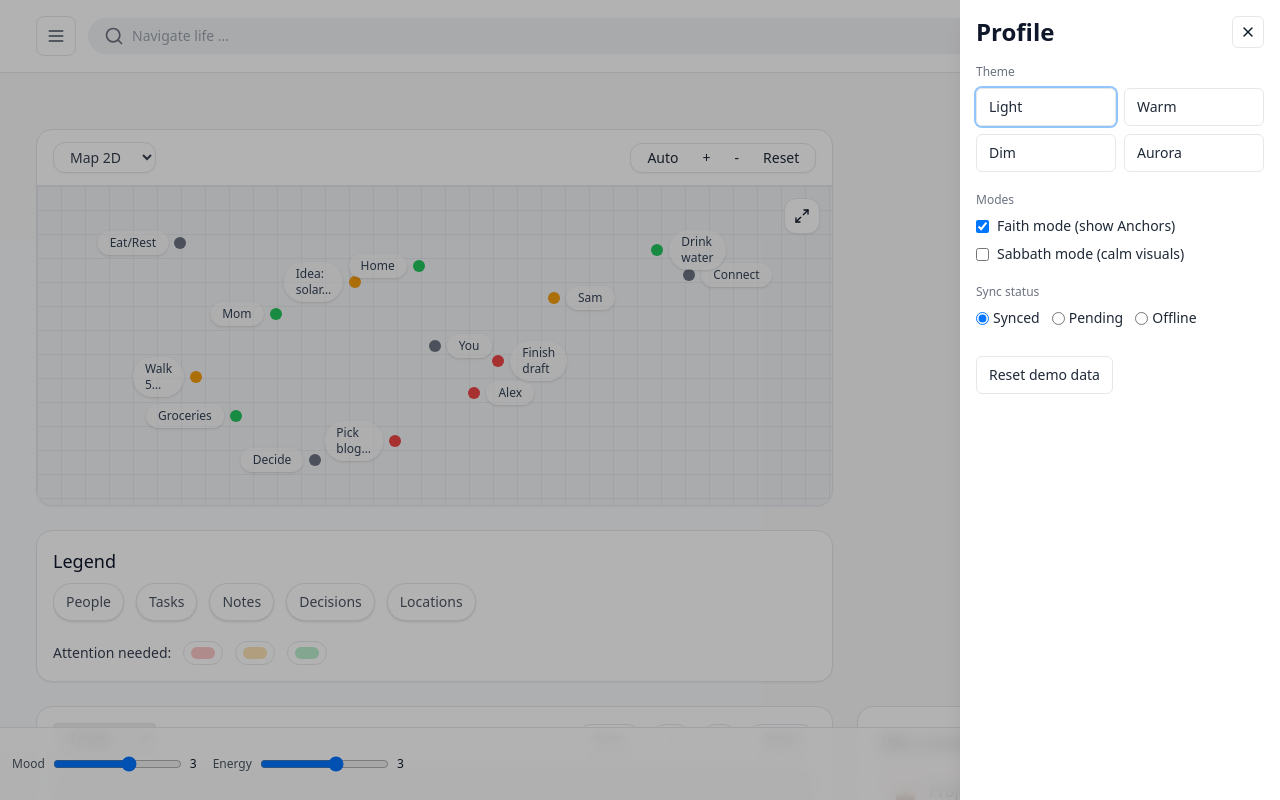
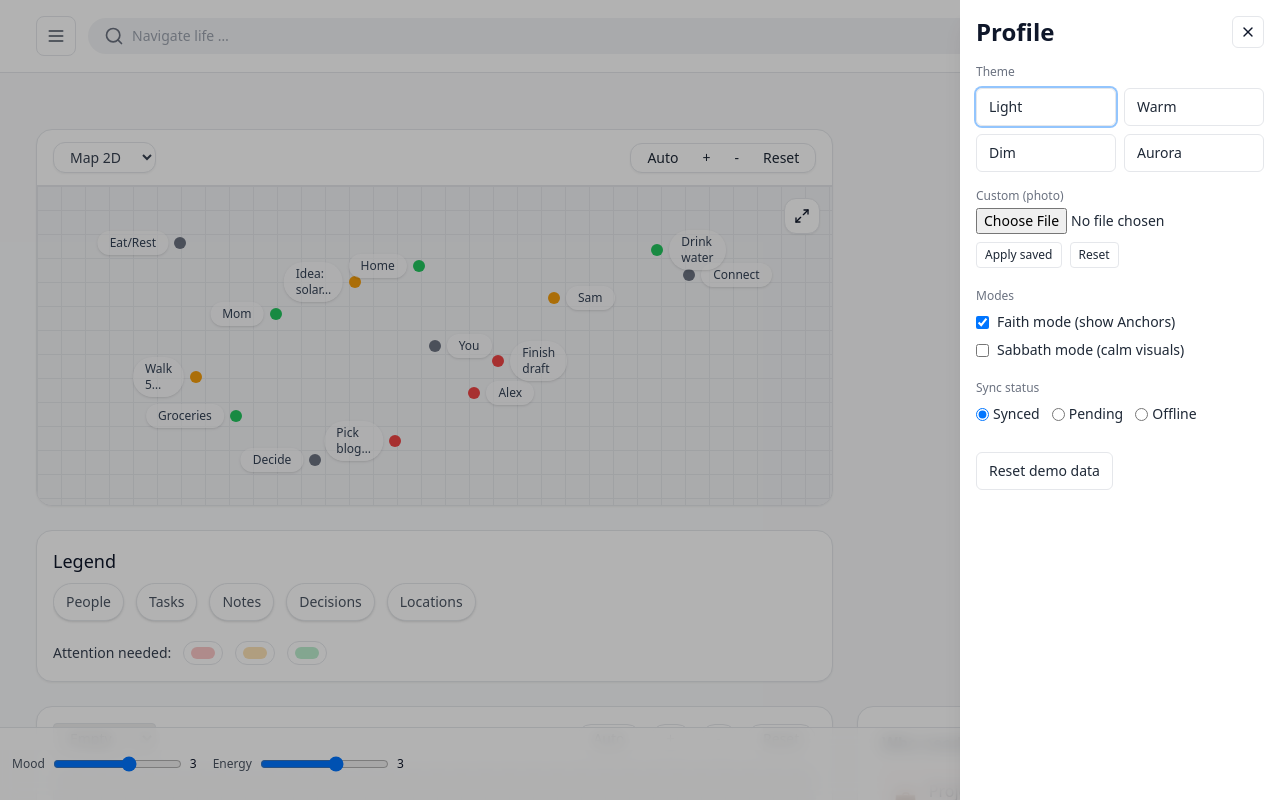
Before and after one commit to cferns/life-app, a React (Vite) app: page / in a window 1280 px wide. Both pictures are taken after a click on the button 1220 px from the left and 36 px from the top of the page. Shown: the top 800 px of the page. Built offline with nearby package versions, Linux system fonts and the light colour scheme.

Commit message:
feat(theme-custom): add custom photo theme extraction and persistence; expose in Profile drawer

```diff
--- a/src/ConsolidatedLifeTracker.tsx
+++ b/src/ConsolidatedLifeTracker.tsx
@@ -38,7 +38,20 @@ const ConsolidatedLifeTracker: React.FC = () => {
   const [faithModeEnabled, setFaithModeEnabled] = useState<boolean>(true);
   const [sabbathMode, setSabbathMode] = useState<boolean>(false);
   const [theme, setTheme] = useState<'light' | 'warm' | 'dim' | 'aurora'>(() => (localStorage.getItem('udn_theme') as any) || 'light');
-  useEffect(()=>{ document.body.setAttribute('data-theme', theme); localStorage.setItem('udn_theme', theme); }, [theme]);
+  useEffect(()=>{
+    const savedCustom = localStorage.getItem('udn_theme_custom');
+    if(theme === 'custom' && savedCustom){
+      try{ const {appBg,text,cardBg,cardBorder,pillBg} = JSON.parse(savedCustom);
+        document.body.style.setProperty('--app-bg', appBg);
+        document.body.style.setProperty('--text', text);
+        document.body.style.setProperty('--card-bg', cardBg);
+        document.body.style.setProperty('--card-border', cardBorder);
+        document.body.style.setProperty('--pill-bg', pillBg);
+      }catch{}
+    }
+    document.body.setAttribute('data-theme', theme);
+    localStorage.setItem('udn_theme', theme);
+  }, [theme]);
   const [showIntentModal, setShowIntentModal] = useState<boolean>(false);
   const [selectedIntent, setSelectedIntent] = useState<'Eat/Rest' | 'Connect' | 'Decide' | null>(null);
   const [showStuckModal, setShowStuckModal] = useState<boolean>(false);
--- a/src/components/ProfileDrawer.tsx
+++ b/src/components/ProfileDrawer.tsx
@@ -35,6 +35,75 @@ const ProfileDrawer: React.FC<Props> = ({ show, onClose, faithModeEnabled, setFa
                 </button>
               ))}
             </div>
+            <div className="pt-2">
+              <label className="text-xs font-medium text-gray-500 block mb-1">Custom (photo)</label>
+              <input type="file" accept="image/*" onChange={(e)=>{
+                const file = e.target.files?.[0];
+                if(!file) return;
+                const reader = new FileReader();
+                reader.onload = () => {
+                  const img = new Image();
+                  img.onload = () => {
+                    const canvas = document.createElement('canvas');
+                    const size = 150;
+                    canvas.width = size; canvas.height = size;
+                    const ctx = canvas.getContext('2d');
+                    if(!ctx) return;
+                    ctx.drawImage(img, 0, 0, size, size);
+                    const { data } = ctx.getImageData(0,0,size,size);
+                    // simple quantize: bin colors to 16 levels per channel
+                    const buckets: Record<string, number> = {};
+                    for(let i=0;i<data.length;i+=4){
+                      const r = Math.round(data[i]/16)*16;
+                      const g = Math.round(data[i+1]/16)*16;
+                      const b = Math.round(data[i+2]/16)*16;
+                      const key = `${r},${g},${b}`;
+                      buckets[key] = (buckets[key]||0)+1;
+                    }
+                    const top = Object.entries(buckets).sort((a,b)=>b[1]-a[1]).slice(0,5).map(([k])=>k.split(',').map(n=>Number(n)) as [number,number,number]);
+                    const toHex = (rgb:[number,number,number])=>`#${rgb.map(x=>x.toString(16).padStart(2,'0')).join('')}`;
+                    const luminance = (rgb:[number,number,number])=>{ const [r,g,b]=rgb.map(v=>{v/=255; return v<=0.03928? v/12.92: Math.pow((v+0.055)/1.055,2.4);}); return 0.2126*r+0.7152*g+0.0722*b; };
+                    const blend = (rgb:[number,number,number], t:number, to:[number,number,number])=> toHex([0,1,2].map(i=>Math.round(rgb[i]*(1-t)+to[i]*t)) as any);
+                    const white:[number,number,number]=[255,255,255];
+                    const black:[number,number,number]=[0,0,0];
+                    const dominant = top[0] || [240,240,240];
+                    const domLum = luminance(dominant);
+                    const appBg = domLum>0.6 ? blend(dominant, 0.5, white) : blend(dominant, 0.7, black);
+                    const contrast = (rgb:[number,number,number])=>{ const L1=domLum; const L2=luminance(rgb); const c=(Math.max(L1,L2)+0.05)/(Math.min(L1,L2)+0.05); return c; };
+                    const textRgb = (top.slice(1)[0]) || (domLum>0.6? [15,23,42]: [226,232,240]);
+                    const text = contrast(textRgb)>4.0 ? toHex(textRgb as any) : (domLum>0.6? '#0f172a':'#e2e8f0');
+                    const cardBg = blend(dominant, domLum>0.6? 0.65: 0.3, white);
+                    const cardBorder = 'rgba(148,163,184,0.35)';
+                    const pillBg = domLum>0.6? 'rgba(0,0,0,0.06)':'rgba(255,255,255,0.08)';
+                    document.body.setAttribute('data-theme','custom');
+                    document.body.style.setProperty('--app-bg', appBg);
+                    document.body.style.setProperty('--text', text);
+                    document.body.style.setProperty('--card-bg', cardBg);
+                    document.body.style.setProperty('--card-border', cardBorder as any);
+                    document.body.style.setProperty('--pill-bg', pillBg);
+                    localStorage.setItem('udn_theme','custom');
+                    localStorage.setItem('udn_theme_custom', JSON.stringify({appBg,text,cardBg,cardBorder,pillBg}));
+                  };
+                  img.src = reader.result as string;
+                };
+                reader.readAsDataURL(file);
+              }} />
+              <div className="mt-2 flex gap-2">
+                <button className="px-2 py-1 text-xs border rounded" onClick={()=>{
+                  const raw = localStorage.getItem('udn_theme_custom');
+                  if(!raw) return;
+                  const {appBg,text,cardBg,cardBorder,pillBg} = JSON.parse(raw);
+                  document.body.setAttribute('data-theme','custom');
+                  document.body.style.setProperty('--app-bg', appBg);
+                  document.body.style.setProperty('--text', text);
+                  document.body.style.setProperty('--card-bg', cardBg);
+                  document.body.style.setProperty('--card-border', cardBorder);
+                  document.body.style.setProperty('--pill-bg', pillBg);
+                  localStorage.setItem('udn_theme','custom');
+                }}>Apply saved</button>
+                <button className="px-2 py-1 text-xs border rounded" onClick={()=> setTheme && setTheme('light')}>Reset</button>
+              </div>
+            </div>
           </div>
           <div className="space-y-2">
             <div className="text-xs font-medium text-gray-500">Modes</div>
--- a/src/style.css
+++ b/src/style.css
@@ -31,7 +31,7 @@ body {
   display: block;
   min-width: 320px;
   min-height: 100vh;
-  background-color: var(--app-bg);
+  background: var(--app-bg);
   color: var(--text);
 }
 
```
